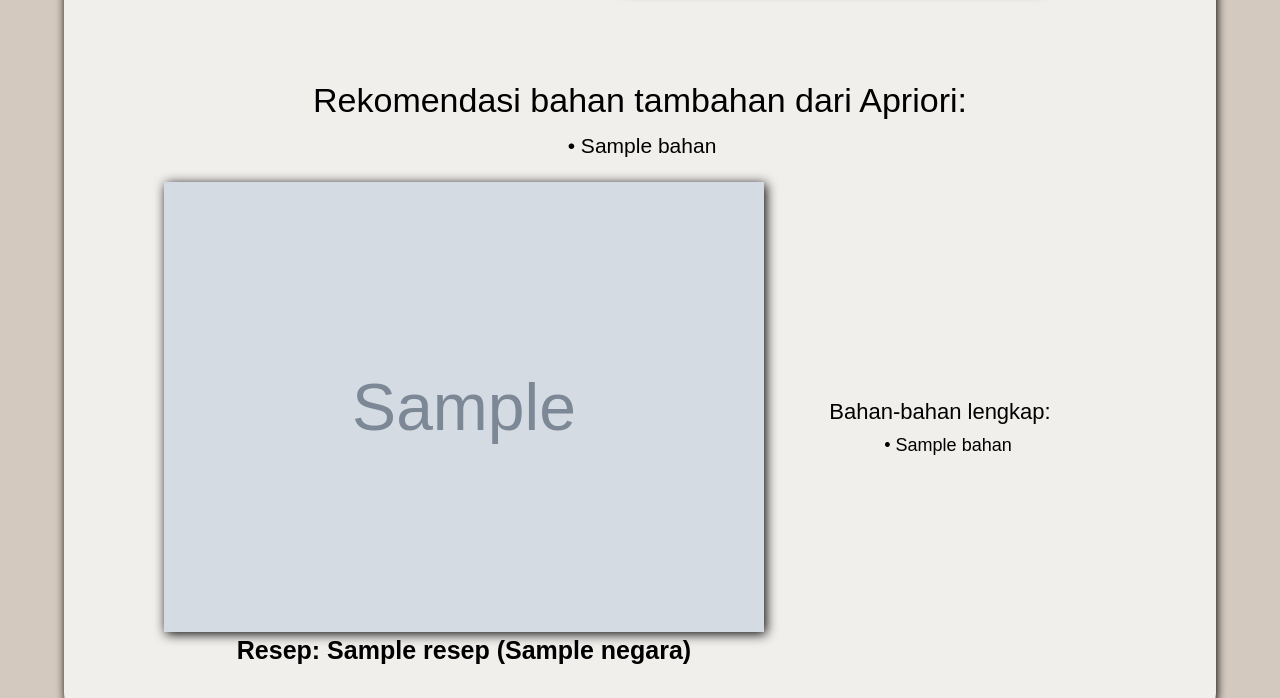
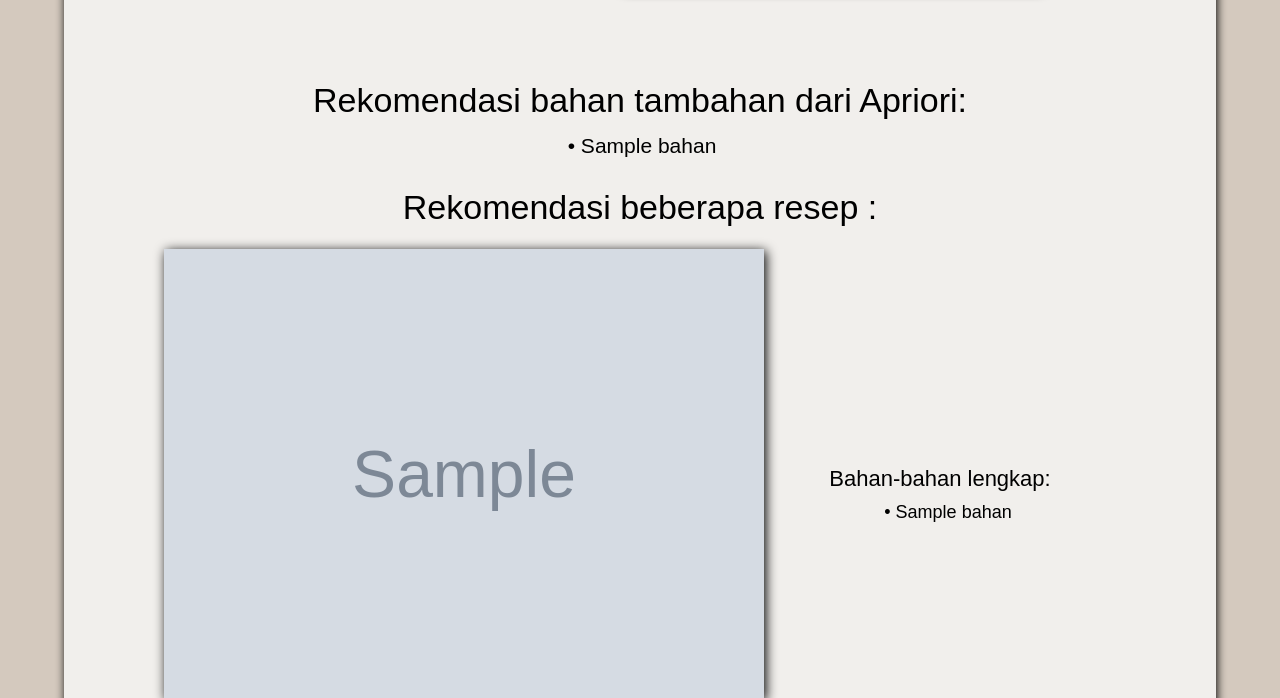
Before and after one commit to bebekgarut/association-rules-apriori-southeast-asian-food, a Flask app: template templates/index.jinja in a window 1280 px wide. Shown: the part 1425-2123 px from the top of the page. Run offline with Flask 3, Linux system fonts and the light colour scheme; the template is opened without the code that fills it: most values are stand-ins (such as "Sample title", 1, 10 or a date in 2020); grey boxes marked "Sample" are stand-in pictures; parts of the project's set-up code (start-up, migrations or seed data) failed here and were passed over; some web fonts are replaced.

Commit message:
update data

```diff
--- a/templates/index.jinja
+++ b/templates/index.jinja
@@ -171,6 +171,7 @@
                         <li class="mb-1">• {{ bahan }}</li>
                       {% endfor %}
                     </ul>
+                    <p class="fw-semibold mt-6 title">Rekomendasi beberapa resep : </p>
                     {% for resep in hasil.resep_teratas %}
                     <div class="row">
                   <div class="col mb-2 gambar-dan-nama">
```
Also changed, not shown: static/img/makanan/tahu-tempe-bacem.png.
